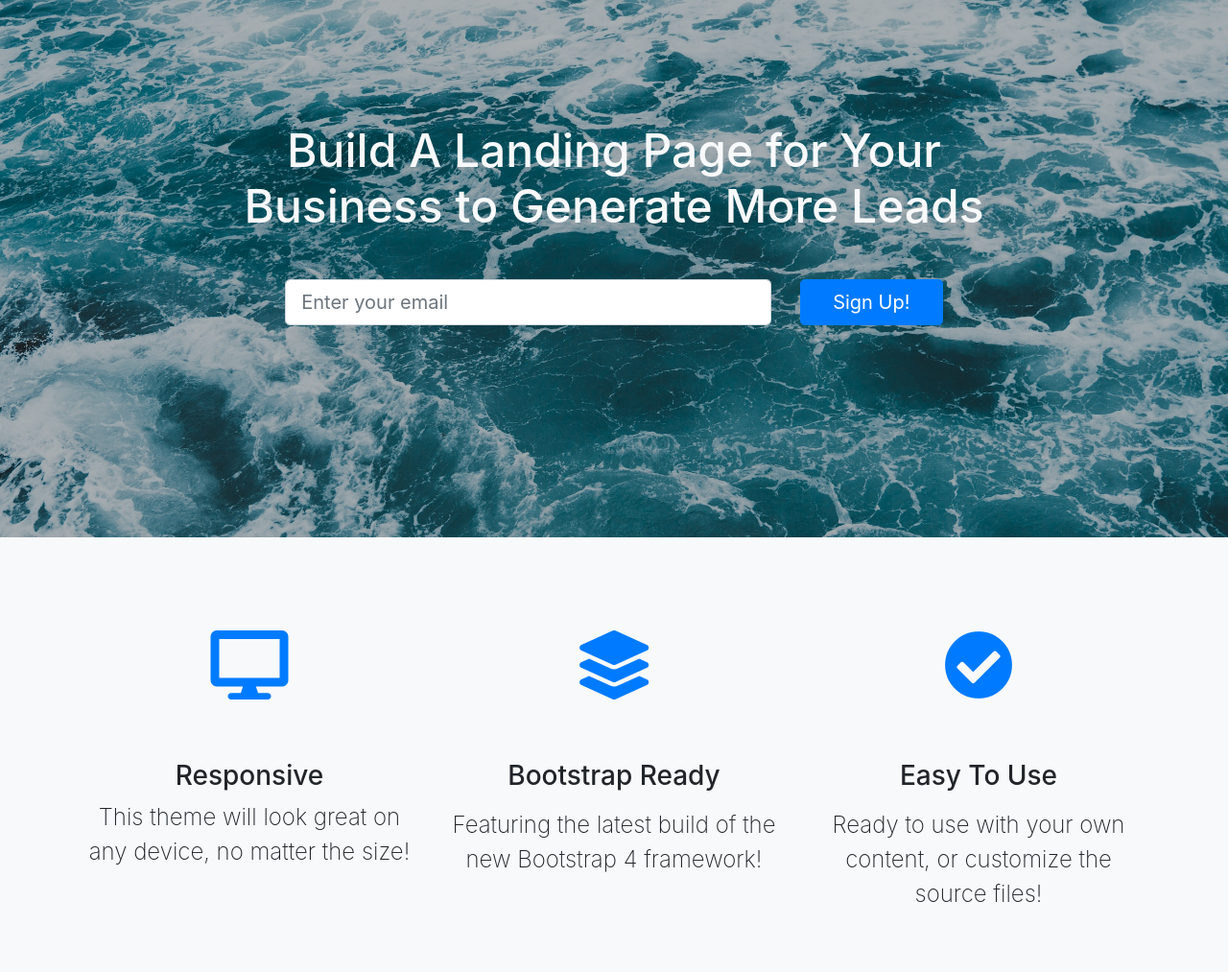
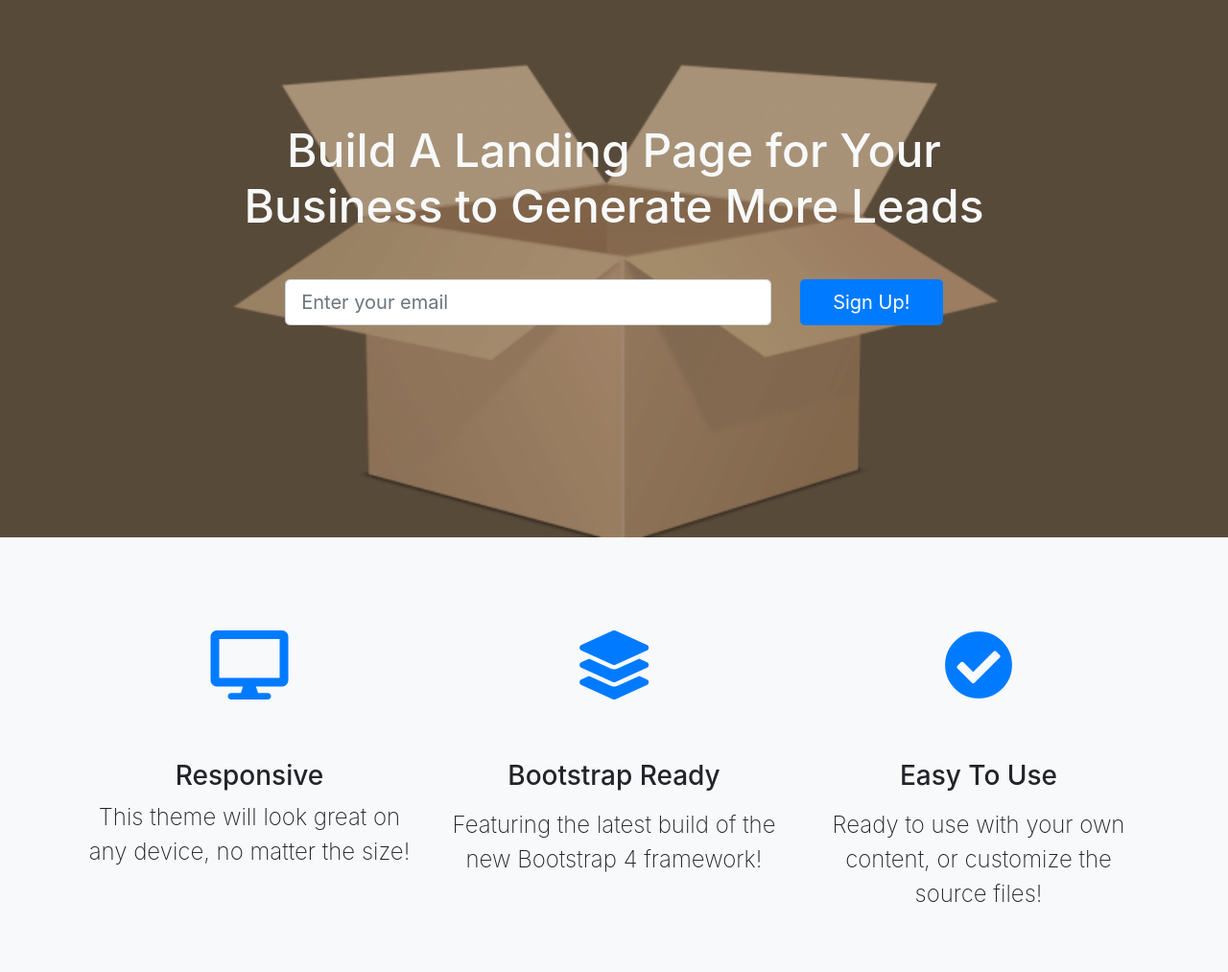
Before and after one commit to johnathaningle/hackathon-main, a Django app: template src/landing/templates/landing/index.html in a window 1280 px wide. Shown: the part 56-1069 px from the top of the page at 96% size. Run offline with Django 3.2, Linux system fonts and the light colour scheme; the template is opened without the code that fills it, so the values that code supplies are empty; some libraries are stand-ins or nearby versions.

Commit message:
Change bg

```diff
--- a/src/landing/templates/landing/index.html
+++ b/src/landing/templates/landing/index.html
@@ -25,7 +25,7 @@
           }
           .hero {
             height: 560px;
-            background: linear-gradient(0deg,rgba(0,0,0,0.3),rgba(0,0,0,0.3)),url({% static 'img/hero.jpg' %}) no-repeat center center;
+            background: linear-gradient(0deg,rgba(0,0,0,0.3),rgba(0,0,0,0.3)),url({% static 'img/hero_gif.gif' %}) no-repeat center center;
             background-color: #2c3e50;
             background-size: cover;
             padding-top: 10%;
```
Also changed, not shown: src/landing/static/img/hero_gif.gif (renamed from img/gif-006-box.gif).
